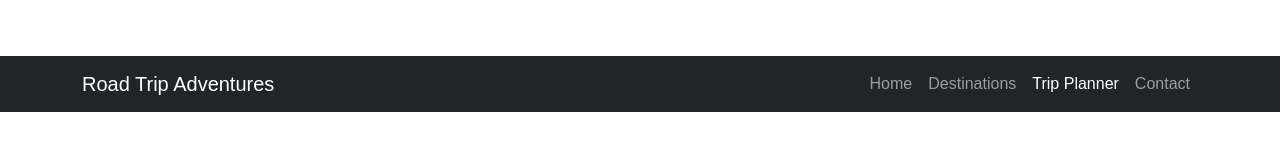
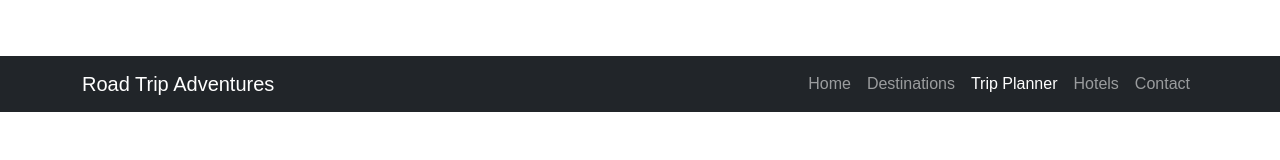
Before and after one commit to Raghav7071/Road_Trip_Project, a plain HTML site: page planner.html in a window 1280 px wide. Shown: the top 160 px of the page. Drawn offline with nearby package versions, Linux system fonts and the light colour scheme.

Commit message:
Update planner.html

```diff
--- a/planner.html
+++ b/planner.html
@@ -24,6 +24,9 @@
                     </li>
                     <li class="nav-item">
                         <a class="nav-link active" href="planner.html">Trip Planner</a>
+                    </li>
+                    <li class="nav-item">
+                        <a class="nav-link" href="hotel-suggestions.html">Hotels</a>
                     </li>
                     <li class="nav-item">
                         <a class="nav-link" href="contact.html">Contact</a>
```
